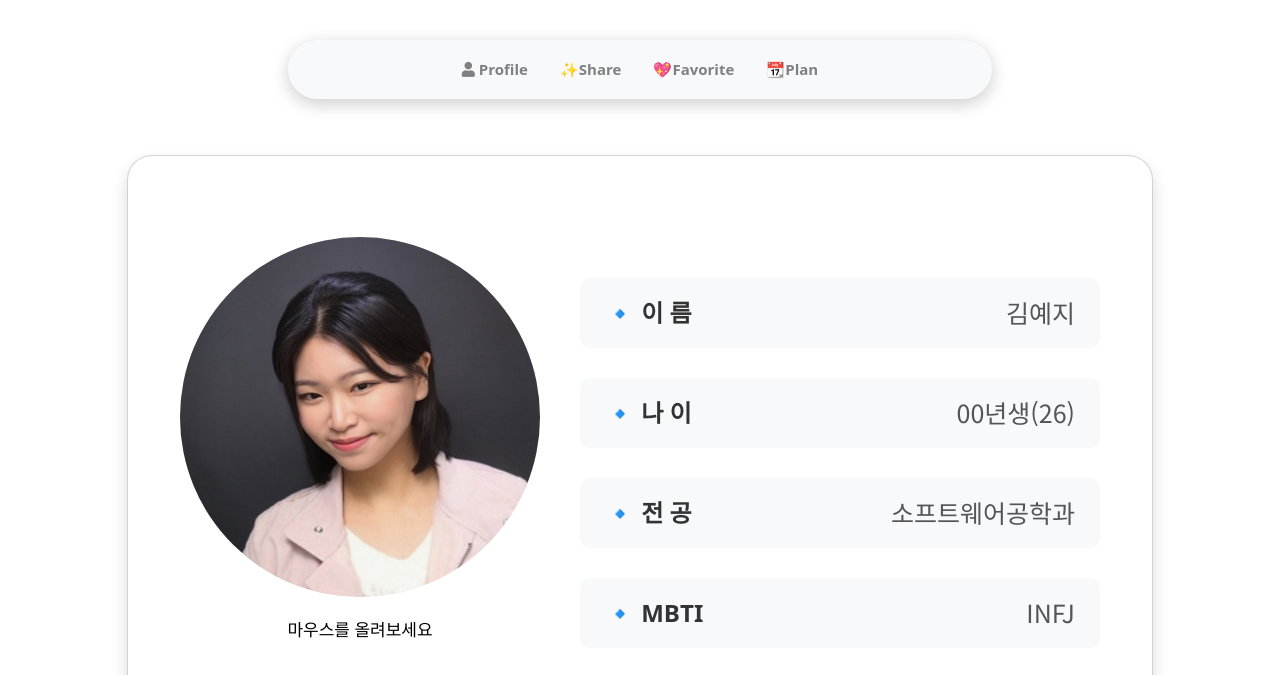
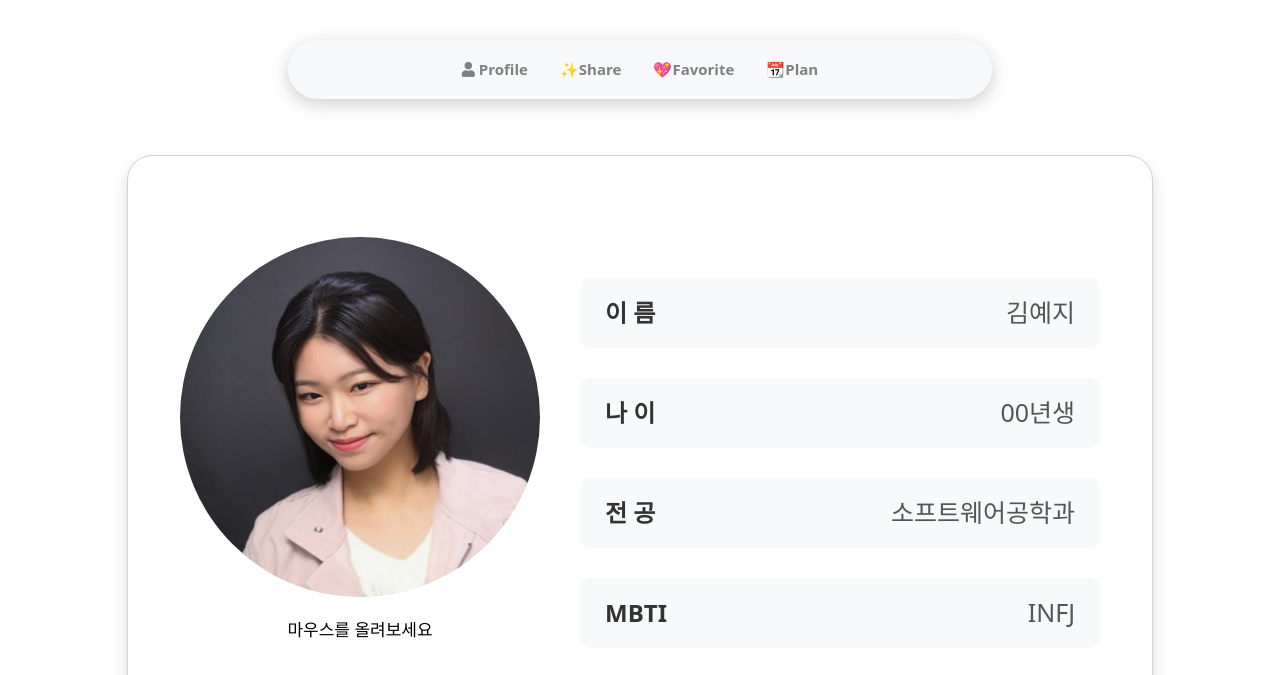
Before and after one commit to yeji424/introducePage, a plain HTML site: page index.html in a window 1280 px wide. Shown: the top 675 px of the page. Drawn offline with nearby package versions, Linux system fonts and the light colour scheme.

Commit message:
Update index.html

```diff
--- a/index.html
+++ b/index.html
@@ -88,20 +88,20 @@
             <div class="col-7 box c">
               <div class="profile-text">
                 <div class="info">
-                  <span class="label">🔹 이 름</span>
-                  <span class="value niceFont">김예지</span>
+                  <span class="label">이 름</span>
+                  <span class="value">김예지</span>
                 </div>
                 <div class="info">
-                  <span class="label">🔹 나 이</span>
-                  <span class="value niceFont">00년생(26)</span>
+                  <span class="label">나 이</span>
+                  <span class="value">00년생</span>
                 </div>
                 <div class="info">
-                  <span class="label">🔹 전 공 </span>
-                  <span class="value niceFont">소프트웨어공학과</span>
+                  <span class="label">전 공 </span>
+                  <span class="value">소프트웨어공학과</span>
                 </div>
                 <div class="info">
-                  <span class="label">🔹 MBTI</span>
-                  <span class="value niceFont">INFJ</span>
+                  <span class="label">MBTI</span>
+                  <span class="value">INFJ</span>
                 </div>
               </div>
               <div>
```
